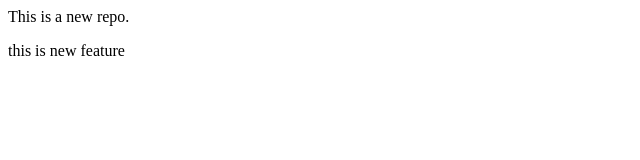
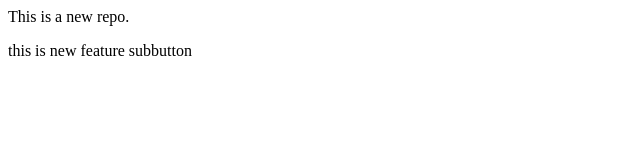
Before and after one commit to Abhishek-K25/lastname-demo, a plain HTML site: page index.html in a window 1280 px wide. Shown: the full height of the page, 0-640 px from the left. Drawn offline with Linux system fonts and the light colour scheme.

Commit message:
subbutton

```diff
--- a/index.html
+++ b/index.html
@@ -1,2 +1,2 @@
 <p>This is a new repo.</p>
-<P>this is new feature </P>
+<P>this is new feature subbutton </P>
```
